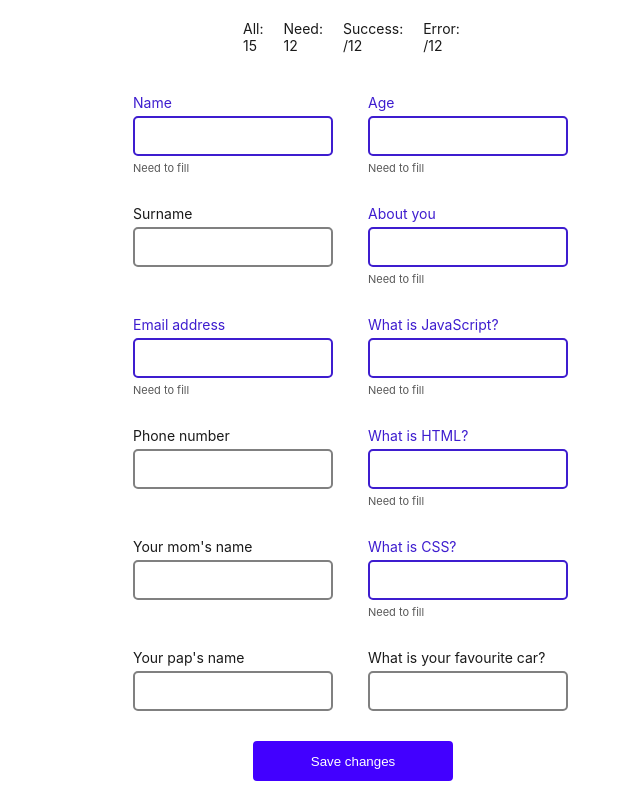
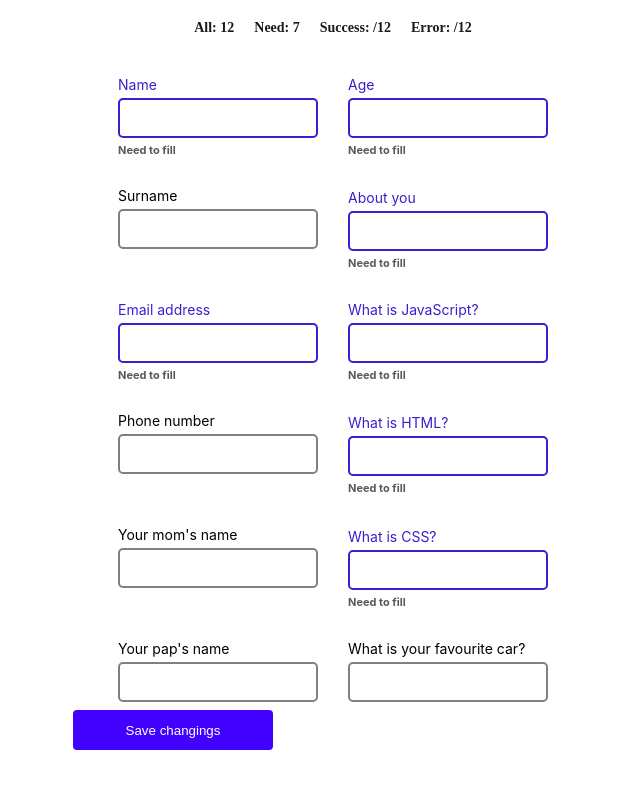
Before and after one commit to lecksa/Input, a plain HTML site: page index.html in a window 1280 px wide. Shown: the whole page, without its empty margins (307-947 px from the left). Drawn offline with Linux system fonts and the light colour scheme.

Commit message:
fixed html and js

```diff
--- a/index.html
+++ b/index.html
@@ -11,101 +11,82 @@
 <body>
     <!-- <span>name</span>
     <input type="text"> -->
-    <div class="wrap">
     <div class="wrap_f">
-            <h1>All: 15</h1>
-            <h1>Need: 12</h1>
+        <h1>All: 12</h1>
+        <h1>Need: 7</h1>
         <h1>Success:
-                <span class="Success"></span>
+            <span class="Right"></span>
             /12
         </h1>
         <h1>Error:
-                <span class="Error"></span>
+            <span class="Wrong"></span>
             /12
         </h1>
     </div>
-        <div class="wrap_p">
-            <div class="item">
-                <h1 class="item_3">Name</h1>
-                <div class="wrong">
-                    <input type="text" class="item_2" required>
-                    <img src="" alt="">
-                </div>
+    <form name="wrap">
+            <div class="item success">
+                <label for="name">Name</label>
+                <input type="text" id="name" name="name">
                 <h2>Need to fill</h2>
             </div>
-            <div class="item">
-                <h1 class="item_3">Age</h1>
-                <div class="wrong">
-                    <input type="text" class="item_2" required>
-                    <img src="" alt="">
-                </div>
+            <div class="item success">
+                <label for="age">Age</label>
+                <input type="number" name="age" id="age">
                 <h2>Need to fill</h2>
             </div>
-            <div class="item">
-                <h1>Surname</h1>
-                <input type="text">
+            <div class="item sim">
+                <label for="surname">Surname</label>
+                <input type="text" name="surname" id="surname">
+                <br>
             </div>
-            <div class="item">
-                <h1 class="item_3">About you</h1>
-                <div class="wrong">
-                    <input type="text" class="item_2" required>
-                    <img src="" alt="">
-                </div>
+            <div class="item success">
+                <label for="about you">About you</label>
+                <input type="text" class="item_2" id="about you" name="about you">
                 <h2>Need to fill</h2>
             </div>
-            <div class="item">
-                <h1 class="item_3">Email address</h1>
-                <div class="wrong">
-                    <input type="text" class="item_2" required>
-                    <img src="" alt="">
-                </div>
+            <div class="item success">
+                <label for="email address">Email address</label>
+                <input type="text" id="email address" name="email address">
                 <h2>Need to fill</h2>
             </div>
-            <div class="item">
-                <h1 class="item_3">What is JavaScript?</h1>
-                <div class="wrong">
-                    <input type="text" class="item_2" required>
-                    <img src="" alt="">
-                </div>
+            <div class="item success">
+                <label for="JavaScript?">What is JavaScript?</label>
+                <input type="text" id="JavaScript?" name="JavaScript?">
                 <h2>Need to fill</h2>
             </div>
-            <div class="item">
-                <h1>Phone number</h1>
-                <input type="text">
+            <div class="item sim">
+                <label for="phone number">Phone number</label>
+                <input type="number" id="phone number" name="phone number">
+                <br>
             </div>
-            <div class="item">
-                <h1 class="item_3">What is HTML?</h1>
-                <div class="wrong">
-                    <input type="text" class="item_2" required>
-                    <img src="" alt="">
-                </div>
+            <div class="item success">
+                <label for="HTML?">What is HTML?</label>
+                <input type="text" id="HTML?" name="HTML?">
                 <h2>Need to fill</h2>
             </div>
-            <div class="item">
-                <h1>Your mom's name</h1>
-                <input type="text">
+            <div class="item sim">
+                <label for="mom">Your mom's name</label>
+                <input type="text" id="mom" name="mom">
+                <br>
             </div>
-            <div class="item">
-                <h1 class="item_3">What is CSS?</h1>
-                <div class="wrong">
-                    <input type="text" class="item_2" required>
-                    <img src="" alt="">
-                </div>
+            <div class="item success">
+                <label for="CSS?">What is CSS?</label>
+                <input type="text" id="CSS?" name="CSS?">
                 <h2>Need to fill</h2>
             </div>
-            <div class="item">
-                <h1>Your pap's name</h1>
-                <input type="text">
+            <div class="item sim">
+                <label for="pap">Your pap's name</label>
+                <input type="text" id="pap" name="pap">
+                <br>
             </div>
-            <div class="item">
-                <h1>What is your favourite car?</h1>
-                <input type="text">
+            <div class="item sim">
+                <label for="car">What is your favourite car?</label>
+                <input type="text" id="car" name="car">
+                <br>
             </div>
-        </div>
-        <form class="wrap_b">
-            <input type="submit" class="but" value="Save changes">
+        <button type="submit">Save changings</button>
     </form>
-    </div>
+
     <script src="./index.js"></script>
 </body>
 
--- a/index.js
+++ b/index.js
@@ -13,23 +13,59 @@
 // }
 
 
-let inp = document.querySelectorAll('.item_2')
-let h1 = document.querySelectorAll('.item_3')
-let img = document.querySelectorAll('img')
-let but = document.querySelector('button')
-let error = document.querySelector('.error')
-let success = document.querySelector('.success')
+let form = document.forms.wrap
+let inputs = document.querySelectorAll('.success input')
+let simps = document.querySelectorAll('.sim input')
 
-inp.forEach((input, idx) => {
-    let inp_val = input[idx].value
-    if (inp_val === "") {
-        inp_val.classList.toggle('active_2')
-        h1.classList.toggle('active_3')
-        img.src = "./img/error warning.jpg"
-     }
-    //else {
-    //     input.classList.remove('active_2')
-    //     h1.classList.remove('active_3')
-    //     but.type = 'submit'
-    // }
-})
+let rights = document.querySelector('.Right')
+let wrongs = document.querySelector('.Wrong')
+
+
+form.onsubmit = (event) => {
+    event.preventDefault();
+
+
+    let errors = 0
+
+    let successes = 0
+
+    simps.forEach(sim => {
+        if(sim.value.length > 0){
+            successes++
+        }
+    })
+
+    inputs.forEach(inp => {
+        if (inp.value.length === 0) {
+            inp.parentElement.classList.remove('success')
+            inp.parentElement.classList.add('error')
+            errors++
+        } else {
+            inp.parentElement.classList.remove('error')
+            inp.parentElement.classList.add('success')
+            successes++
+        }
+    })
+
+    if(errors > 0){
+        alert('Вы должны заполнить все обязательные пункты!')
+        wrongs.innerHTML = errors
+        rights.innerHTML = successes
+    }else{
+        rights.innerHTML = successes
+        wrongs.innerHTML = errors
+        button()
+    }
+}
+
+function button() {
+    let person = {}
+
+    let data = new FormData(form)
+
+    data.forEach((value, key) => {
+        person[key] = value
+    })
+
+    console.log(person);
+}
--- a/style.css
+++ b/style.css
@@ -5,19 +5,23 @@
     box-sizing: border-box;
 }
 
-.wrap {
+form {
+    width: fit-content;
     margin: 0 auto;
-    width: 120px;
-    padding-right: 400px;
+    font-family: Inter;
+    font-style: normal;
+    line-height: normal;
+    font-weight: 400;
+    align-items: center;
+    display: grid;
+    grid-template-columns: repeat(2, 1fr);
+    gap: 30px;
+    padding-bottom: 20px;
 }
 
 h1 {
-    color: var(--Text-Color, #1A1A1A);
-    font-family: Inter;
+    color: #1A1A1A;
     font-size: 14px;
-    font-style: normal;
-    font-weight: 400;
-    line-height: normal;
 }
 
 input {
@@ -31,28 +35,12 @@ input {
     display: flex;
     flex-direction: column;
     gap: 5px;
-}
-
-.item_2 {
-    border: 2px solid rgb(62, 29, 207);
-}
-
-.item_3 {
-    color: var(--Text-Color, rgb(62, 29, 207));
-    font-family: Inter;
     font-size: 14px;
-    font-style: normal;
-    font-weight: 400;
-    line-height: normal;
 }
 
 h2 {
-    color: var(--Grey-AAA, #595959);
-    font-family: Inter;
+    color: #595959;
     font-size: 11px;
-    font-style: normal;
-    font-weight: 400;
-    line-height: normal;
 }
 
 .wrap_f {
@@ -60,46 +48,49 @@ h2 {
     gap: 20px;
     padding-bottom: 40px;
     padding-top: 20px;
-    padding-left: 110px;
+    justify-content: center;
 }
 
-.wrap_p {
-    display: grid;
-    grid-template-columns: repeat(2, 1fr);
-    gap: 30px;
-    padding-bottom: 30px;
-}
-
-.wrap_b {
-    padding-left: 120px;
-    padding-bottom: 30px;
-}
-
-.wrong {
-    display: flex;
-    gap: 5px;
-    justify-content: center;
-    align-items: center;
-}
-
-.wrap_b input {
+button {
     border-radius: 4px;
     border: 2px solid #4200FF;
     background: #4200FF;
     color: white;
     cursor: pointer;
-    transition: .5s ease;
+    width: 200px;
+    height: 40px;
+    position: absolute;
+    left: 380px;
+    bottom: 50px;
 }
 
-.active_2 {
-    border: 2px solid rgb(207, 29, 29);
+.error input {
+    border: 2px solid rgb(207, 29, 29) !important;
 }
 
-.active_3 {
-    color: var(--Text-Color, rgb(207, 29, 29));
-    font-family: Inter;
-    font-size: 14px;
-    font-style: normal;
-    font-weight: 400;
-    line-height: normal;
+.error {
+    color: rgb(207, 29, 29) !important;
+    position: relative;
 }
+
+.error::after {
+    content: "";
+    display: block;
+    background-image: url('./img/error\ warning.jpg');
+    background-repeat: no-repeat;
+    background-size: contain;
+    background-position: center;
+    width: 18px;
+    height: 18px;
+    position: absolute;
+    top: 32px;
+    right: -22px;
+}
+
+.success {
+    color: rgb(62, 29, 207) !important;
+}
+
+.success input {
+    border: 2px solid rgb(62, 29, 207) !important;
+}
```
Lines whose indentation alone changed are shown as unchanged.
